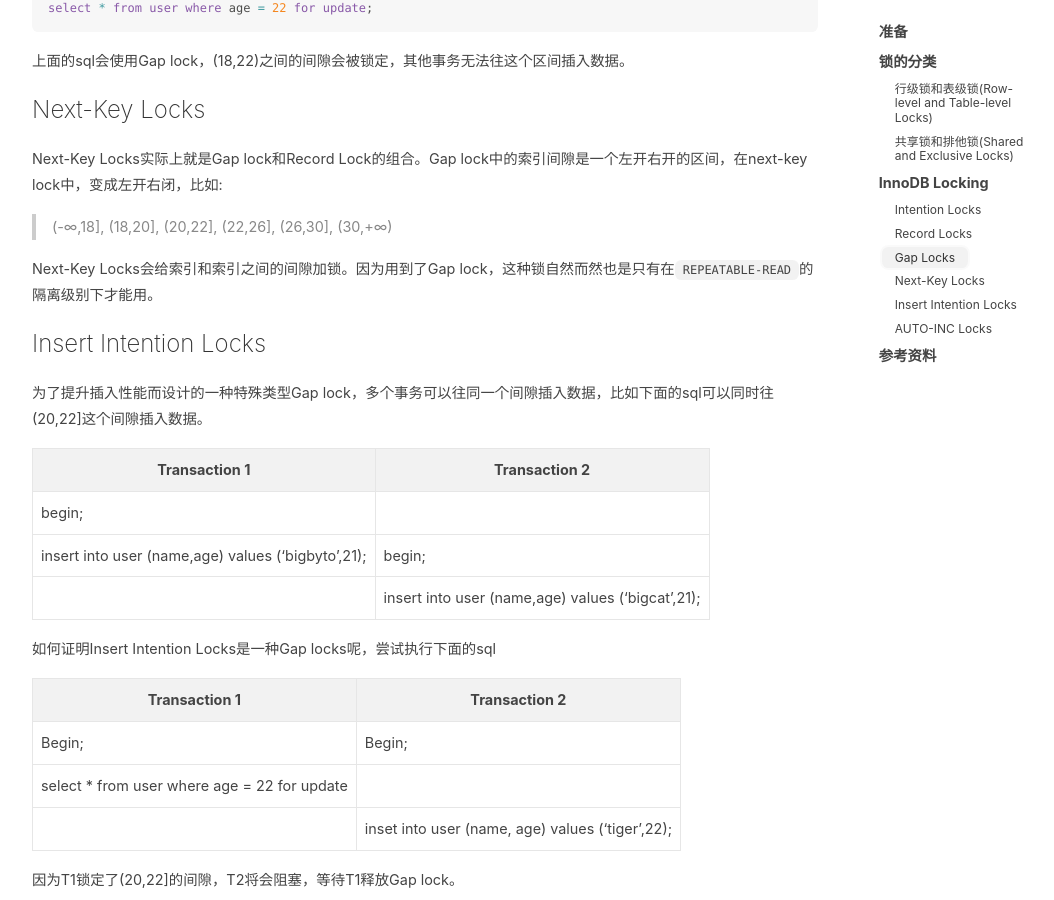
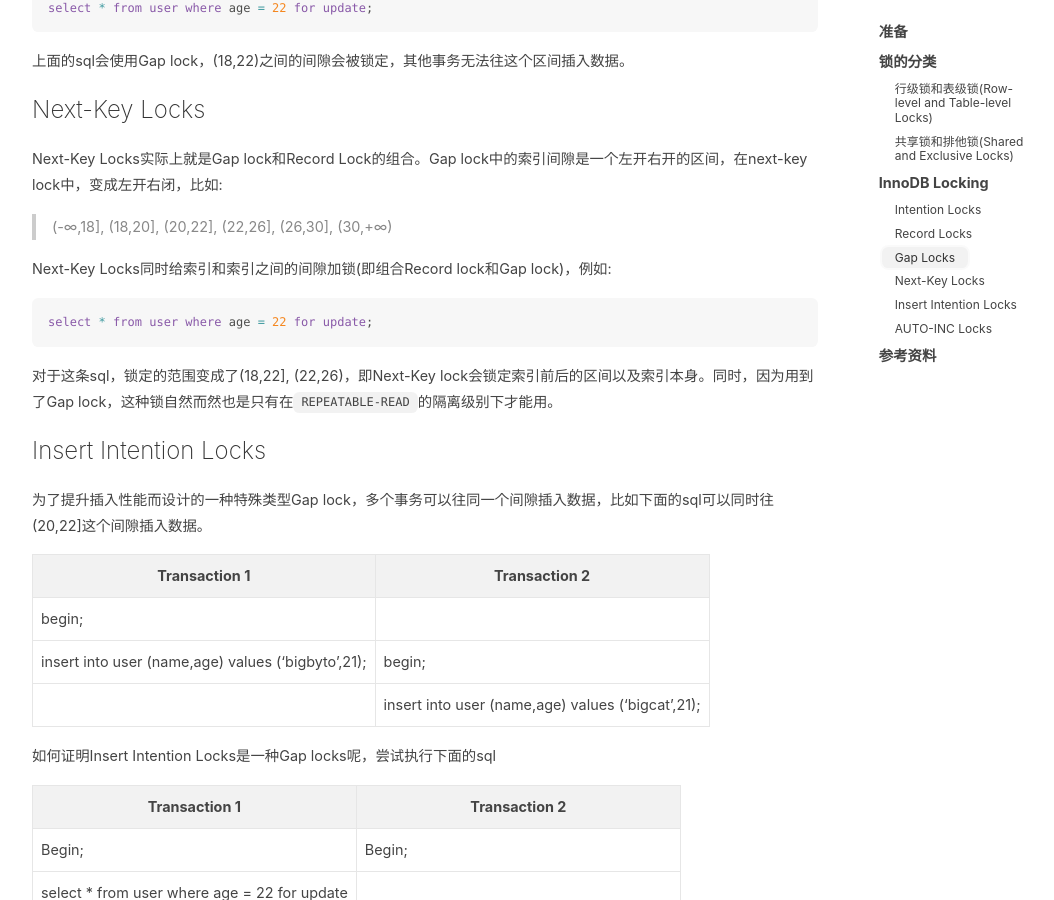
Before and after one commit to xingty/xingty.github.io, a Jekyll site: the page built from _posts/2021-07-01-mysql-innodb-locks.md, in a window 1280 px wide and 900 px high, scrolled down 4684 px. Shown: the whole window, without its empty margins (105-1159 px from the left). Built offline with Jekyll 4.4.1, drawn with Linux system fonts in a browser that asks for light colours; nearby versions of some CDN libraries; comment, search, counter and statistics services are not loaded; some of the changed text lies outside the part shown.

Commit message:
* 勘误 & 补充

````diff
--- a/_posts/2021-07-01-mysql-innodb-locks.md
+++ b/_posts/2021-07-01-mysql-innodb-locks.md
@@ -136,7 +136,7 @@ show engine innodb status;
 
 #### 什么是间隙
 
-间隙就是是指索引两两之间的一个左开右开区间，在user表中，存在一下间隙。
+间隙就是是指索引两两之间的一个左开右开区间，在user表中，存在以下的间隙。
 
 > (-∞,18), (18,20), (20,22), (22,26), (26,30), (30,+∞)
 
@@ -198,7 +198,13 @@ Next-Key Locks实际上就是Gap lock和Record Lock的组合。Gap lock中的索
 
 > (-∞,18], (18,20], (20,22], (22,26], (26,30], (30,+∞)
 
-Next-Key Locks会给索引和索引之间的间隙加锁。因为用到了Gap lock，这种锁自然而然也是只有在`REPEATABLE-READ`的隔离级别下才能用。
+Next-Key Locks同时给索引和索引之间的间隙加锁(即组合Record lock和Gap lock)，例如:
+
+```sql
+select * from user where age = 22 for update;
+```
+
+对于这条sql，锁定的范围变成了(18,22], (22,26)，即Next-Key lock会锁定索引前后的区间以及索引本身。同时，因为用到了Gap lock，这种锁自然而然也是只有在`REPEATABLE-READ`的隔离级别下才能用。
 
 ### Insert Intention Locks
 
````
